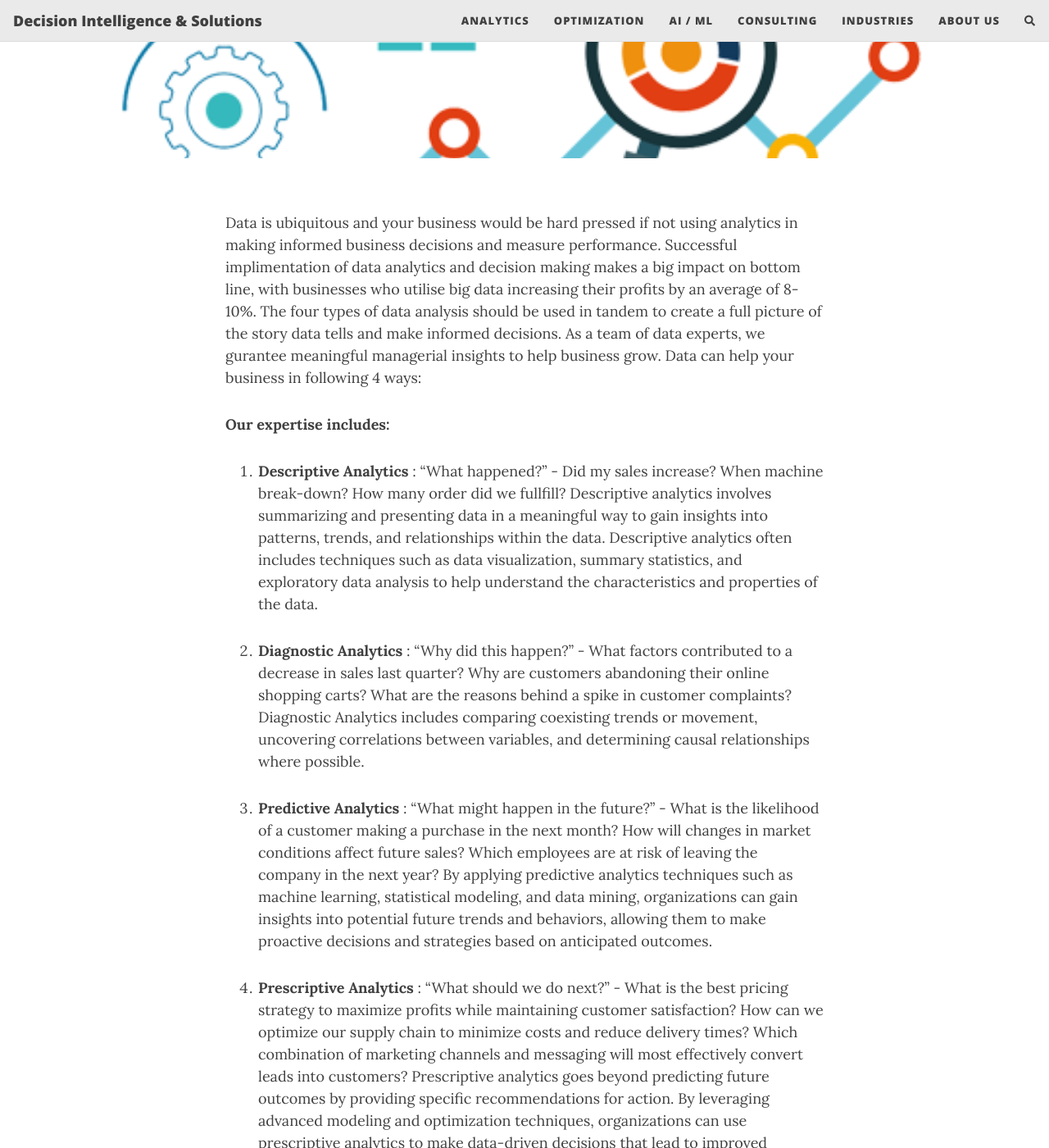
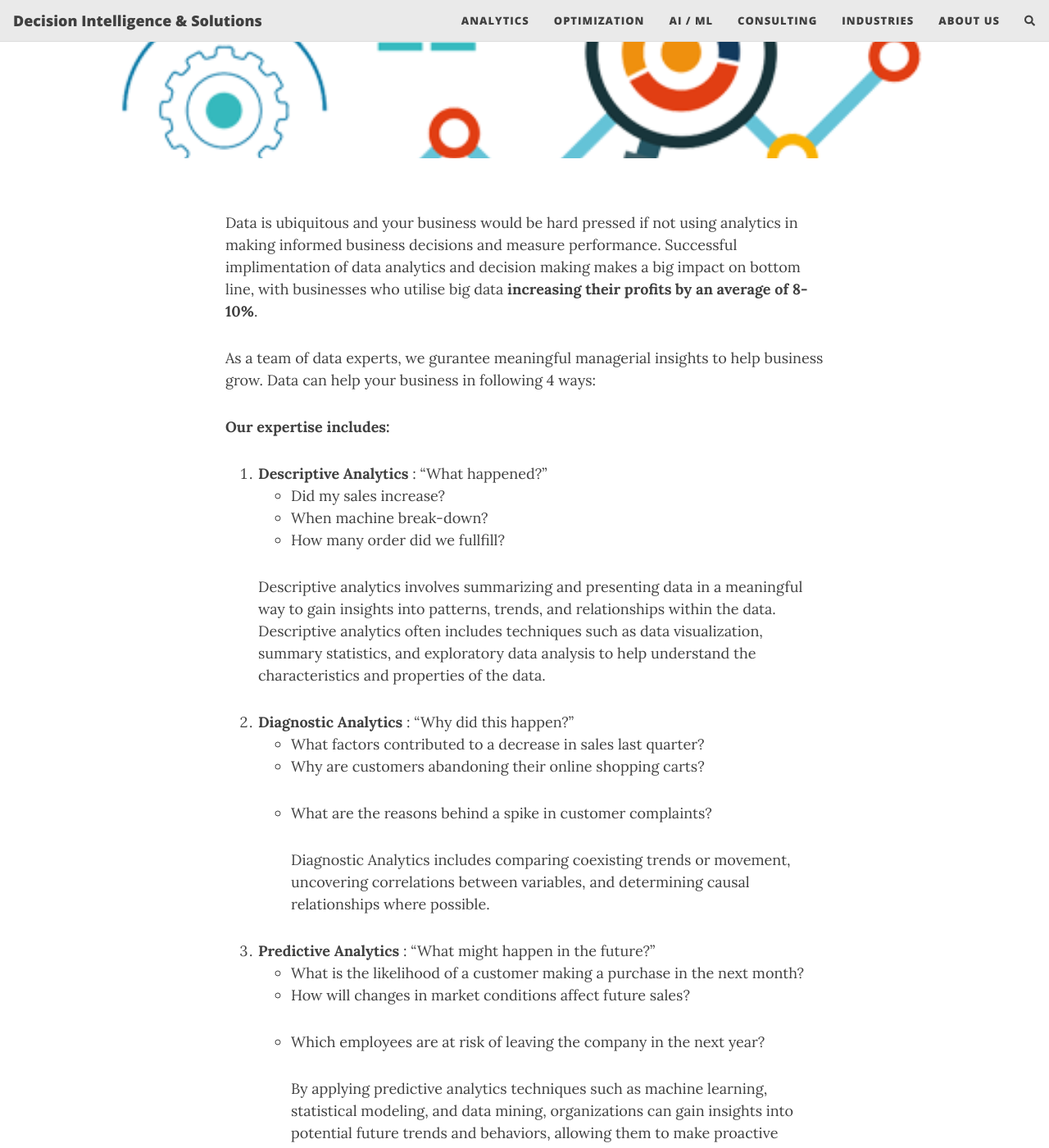
Before and after one commit to decisionsai/decisionsai.github.io, a Jekyll site: the page built from services/data_analytics.md, in a window 1280 px wide and 1400 px high, scrolled down 294 px. Shown: the whole window at 82% size. Built offline with Jekyll 4.4.1, drawn with Linux system fonts in a browser that asks for light colours; nearby versions of some CDN libraries; comment, search, counter and statistics services are not loaded; some of the changed text lies outside the part shown.

Commit message:
Update data_analytics.md

```diff
--- a/services/data_analytics.md
+++ b/services/data_analytics.md
@@ -4,20 +4,39 @@
 cover-img: assets/img/dataanalytics.png
 ---
 Data is ubiquitous and your business would be hard pressed if not using analytics in making informed business decisions and measure performance.
-Successful implimentation of data analytics and decision making makes a big impact on bottom line, with businesses who utilise big data increasing their profits by an average of 8-10%. The four types of data analysis should be used in tandem to create a full picture of the story data tells and make informed decisions. As a team of data experts, we gurantee meaningful managerial insights to help business grow. Data can help your business in following 4 ways:
+Successful implimentation of data analytics and decision making makes a big impact on bottom line, with businesses who utilise big data **increasing their profits by an average of 8-10%**.
+
+As a team of data experts, we gurantee meaningful managerial insights to help business grow. Data can help your business in following 4 ways:
 
 **Our expertise includes:**
 
-1. **Descriptive Analytics** : “What happened?” - Did my sales increase? When machine break-down? How many order did we fullfill?
+1. **Descriptive Analytics** : “What happened?”
+   - Did my sales increase?
+   - When machine break-down?
+   - How many order did we fullfill?
+
    Descriptive analytics involves summarizing and presenting data in a meaningful way to gain insights into patterns, trends, and relationships within the data. Descriptive     analytics often includes techniques such as data visualization, summary statistics, and exploratory data analysis to help understand the characteristics and properties of    the data.
 
-2. **Diagnostic Analytics** : “Why did this happen?” - What factors contributed to a decrease in sales last quarter? Why are customers abandoning their online shopping carts? What are the reasons behind a spike in customer complaints?
-Diagnostic Analytics includes comparing coexisting trends or movement, uncovering correlations between variables, and determining causal relationships where possible.
+2. **Diagnostic Analytics** : “Why did this happen?”
+   - What factors contributed to a decrease in sales last quarter?
+   - Why are customers abandoning their online shopping carts?
+   - What are the reasons behind a spike in customer complaints?
 
-3. **Predictive Analytics** : “What might happen in the future?” - What is the likelihood of a customer making a purchase in the next month? How will changes in market conditions affect future sales? Which employees are at risk of leaving the company in the next year?
-By applying predictive analytics techniques such as machine learning, statistical modeling, and data mining, organizations can gain insights into potential future trends and behaviors, allowing them to make proactive decisions and strategies based on anticipated outcomes.
+     Diagnostic Analytics includes comparing coexisting trends or movement, uncovering correlations between variables, and determining causal relationships where possible.
 
-4. **Prescriptive Analytics** : “What should we do next?” - What is the best pricing strategy to maximize profits while maintaining customer satisfaction? How can we optimize our supply chain to minimize costs and reduce delivery times? Which combination of marketing channels and messaging will most effectively convert leads into customers? Prescriptive analytics goes beyond predicting future outcomes by providing specific recommendations for action. By leveraging advanced modeling and optimization techniques, organizations can use prescriptive analytics to make data-driven decisions that lead to improved performance and efficiency.
+5. **Predictive Analytics** : “What might happen in the future?”
+   - What is the likelihood of a customer making a purchase in the next month?
+   - How will changes in market conditions affect future sales?
+   - Which employees are at risk of leaving the company in the next year?
+
+     By applying predictive analytics techniques such as machine learning, statistical modeling, and data mining, organizations can gain insights into potential future trends and behaviors, allowing them to make proactive decisions and strategies based on anticipated outcomes.
+
+7. **Prescriptive Analytics** : “What should we do next?”
+8. - What is the best pricing strategy to maximize profits while maintaining customer satisfaction?
+   - How can we optimize our supply chain to minimize costs and reduce delivery times?
+   - Which combination of marketing channels and messaging will most effectively convert leads into customers?
+
+     Prescriptive analytics goes beyond predicting future outcomes by providing specific recommendations for action. By leveraging advanced modeling and optimization techniques, organizations can use prescriptive analytics to make data-driven decisions that lead to improved performance and efficiency.
 
 Over the years, our team has developed in house deep expertise on data analytics and business integration. With advanced degrees in mathematics, statistics, engineering, and related fields, our object is to provide our clients with cutting-edge solutions.
 
```
